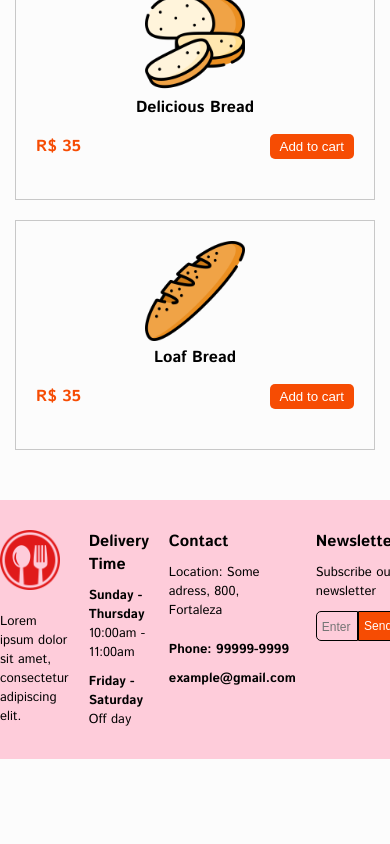
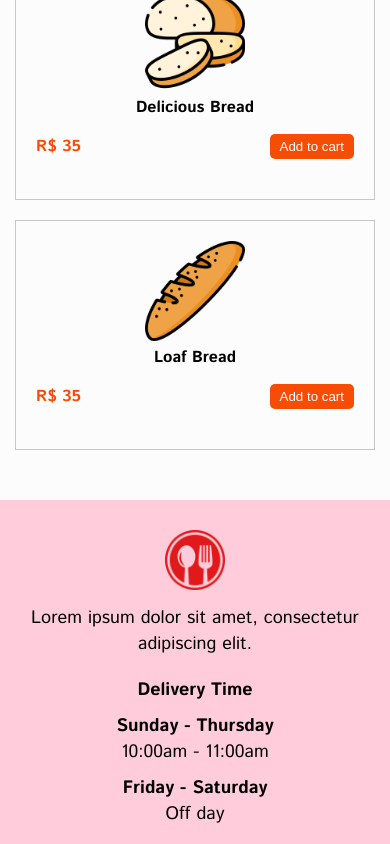
Before and after one commit to eduardorocham/food-ecommerce, a React (Create React App) app: page / in a window 390 px wide. Shown: the part 3054-3898 px from the top of the page. Before the commit the page ends 3813 px from the top, so only its background shows below. Built offline with nearby package versions, Linux system fonts and the light colour scheme; a web font is replaced by a local one.

Commit message:
footer responsivo

```diff
--- a/src/components/footer/styled.js
+++ b/src/components/footer/styled.js
@@ -15,6 +15,19 @@ export const FooterAreaContent = styled.div`
         gap: 20px;
         padding: 30px 0;
 
+        @media(max-width: 425px) {
+            grid-template-columns: repeat(1, 1fr);
+            padding: 30px 20px;
+        }
+
+        .footer-data, .footer-data--day {
+            @media(max-width: 425px) {
+                display: flex;
+                flex-direction: column;
+                align-items: center;
+            }
+        }
+
         .footer-data img {
             width: 60px;
             height: 60px;
@@ -23,12 +36,21 @@ export const FooterAreaContent = styled.div`
         .footer-data p {
             font-size: 13px;
             margin-top: 15px;
+
+            @media(max-width: 425px) {
+                font-size: 18px;
+                text-align: center;
+            }
         }
 
         .footer-data--title {
             font-weight: 700;
             font-size: 16px;
             margin-bottom: 10px;
+
+            @media(max-width: 425px) {
+                font-size: 18px;
+            }
         }
 
         span {
@@ -41,6 +63,10 @@ export const FooterAreaContent = styled.div`
 
             &.margin {
                 margin-bottom: 10px;
+            }
+
+            @media(max-width: 425px) {
+                font-size: 18px;
             }
         }
 
```
